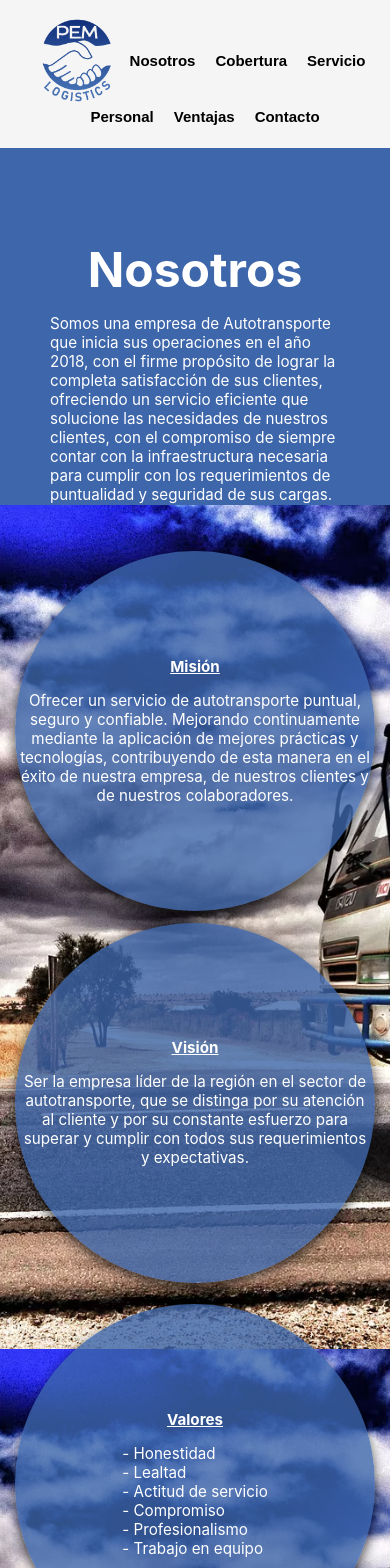
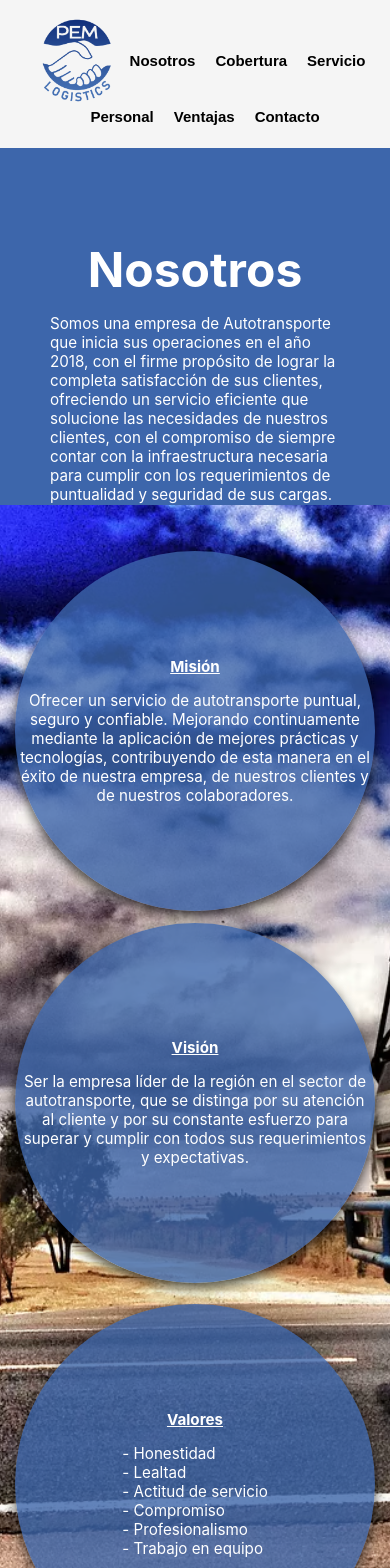
Before and after one commit to CarlosMilano/PEMwebsite, a React (Create React App) app: page / in a window 390 px wide. Shown: the top 1568 px of the page. Built offline with nearby package versions, Linux system fonts and the light colour scheme.

Commit message:
Update App.css

```diff
--- a/src/App.css
+++ b/src/App.css
@@ -336,6 +336,10 @@ h2 {
     margin-top: 140px;
   }
 
+  #info {
+    background-attachment:scroll;
+  }
+
   #personal {
     padding-bottom: 95px;
     height: 350px;
```
